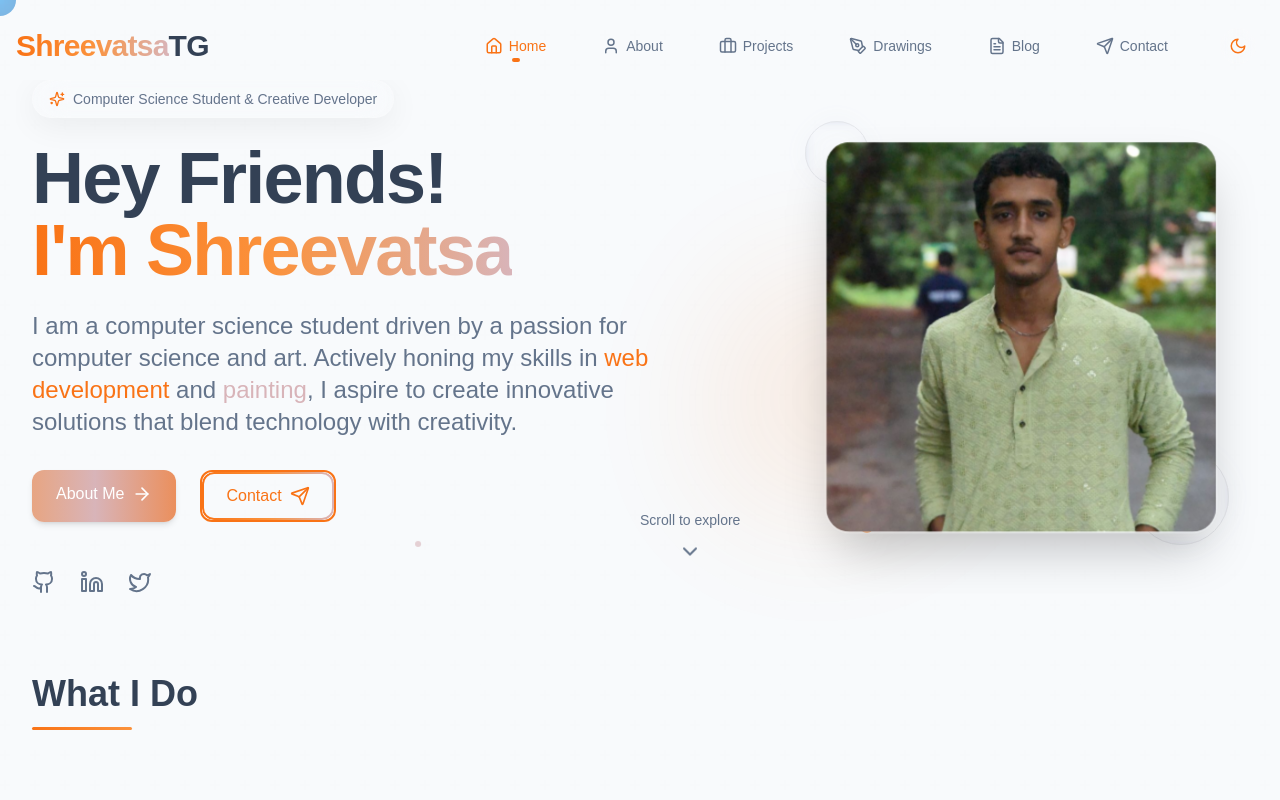
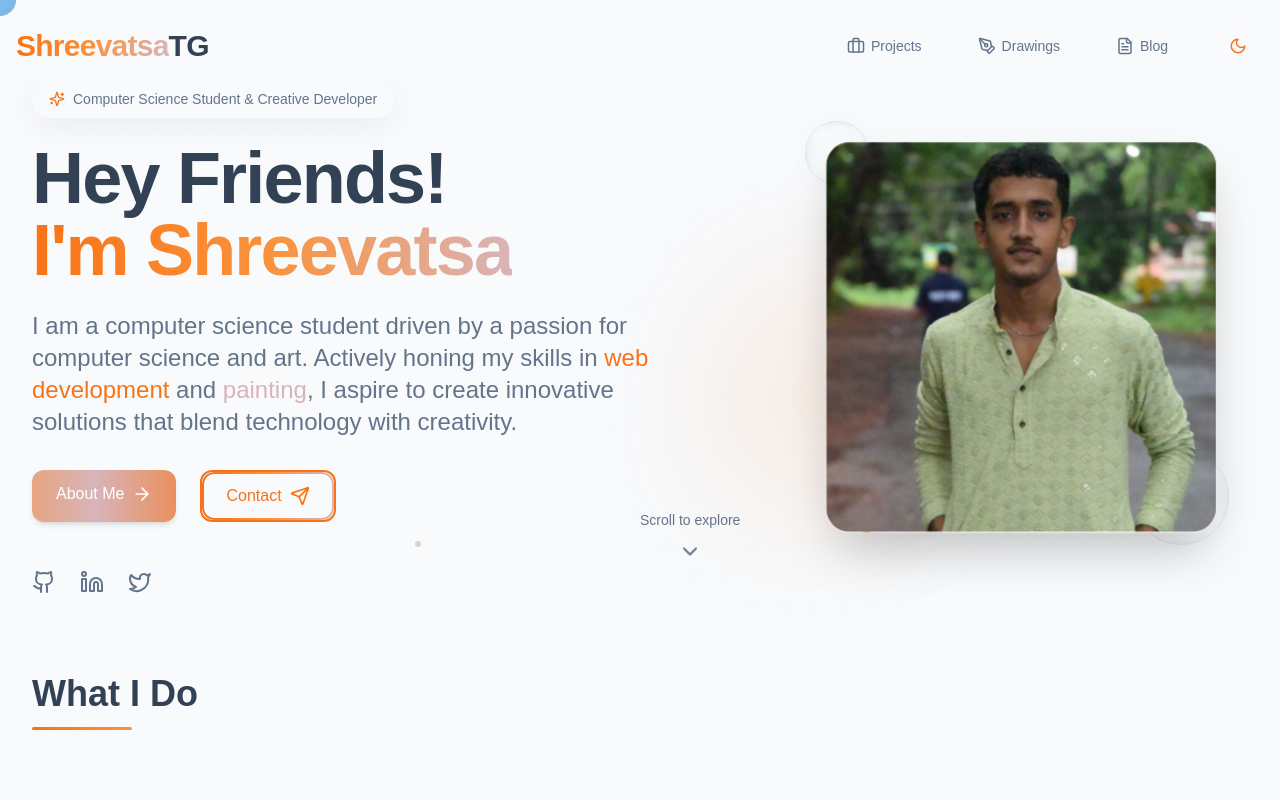
Before and after one commit to Shreevatsatg/shreevatsatg.com, a React (Vite) app: page / in a window 1280 px wide. Shown: the top 800 px of the page. Built offline with nearby package versions, Linux system fonts and the light colour scheme; a web font is replaced by a local one.

Commit message:
navbar update

```diff
--- a/src/components/navbar.jsx
+++ b/src/components/navbar.jsx
@@ -68,12 +68,10 @@ export default function Navbar() {
           {/* Desktop Navigation */}
           <div className="hidden md:flex items-center gap-8">
             <div className="flex items-center gap-8">
-              <NavLink to="/" isActive={isActive("/")} icon={<Home size={18} />}>Home</NavLink>
-              <NavLink to="/about" isActive={isActive("/about")} icon={<User size={18} />}>About</NavLink>
               <NavLink to="/projects" isActive={isActive("/projects")} icon={<Briefcase size={18} />}>Projects</NavLink>
               <NavLink to="/drawings" isActive={isActive("/drawings")} icon={<PenTool size={18} />}>Drawings</NavLink>
               <NavLink to="/blog" isActive={isActive("/blog")} icon={<FileText size={18} />}>Blog</NavLink>
-              <NavLink to="/contact" isActive={isActive("/contact")} icon={<Send size={18} />}>Contact</NavLink>
+
             </div>
 
             {/* Dark Mode Toggle - Desktop */}
@@ -126,12 +124,10 @@ export default function Navbar() {
             >
               <div className="glass-card p-6 flex flex-col items-center gap-6 w-full">
                 <div className="spotlight"></div>
-                <MobileNavLink to="/" onClick={closeMenu} isActive={isActive("/")} icon={<Home size={20} />}>Home</MobileNavLink>
-                <MobileNavLink to="/about" onClick={closeMenu} isActive={isActive("/about")} icon={<User size={20} />}>About</MobileNavLink>
                 <MobileNavLink to="/projects" onClick={closeMenu} isActive={isActive("/projects")} icon={<Briefcase size={20} />}>Projects</MobileNavLink>
                 <MobileNavLink to="/drawings" onClick={closeMenu} isActive={isActive("/drawings")} icon={<PenTool size={20} />}>Drawings</MobileNavLink>
                 <MobileNavLink to="/blog" onClick={closeMenu} isActive={isActive("/blog")} icon={<FileText size={20} />}>Blog</MobileNavLink>
-                <MobileNavLink to="/contact" onClick={closeMenu} isActive={isActive("/contact")} icon={<Send size={20} />}>Contact</MobileNavLink>
+
 
                 {/* Dark Mode Toggle - Mobile */}
                 <motion.button
```
